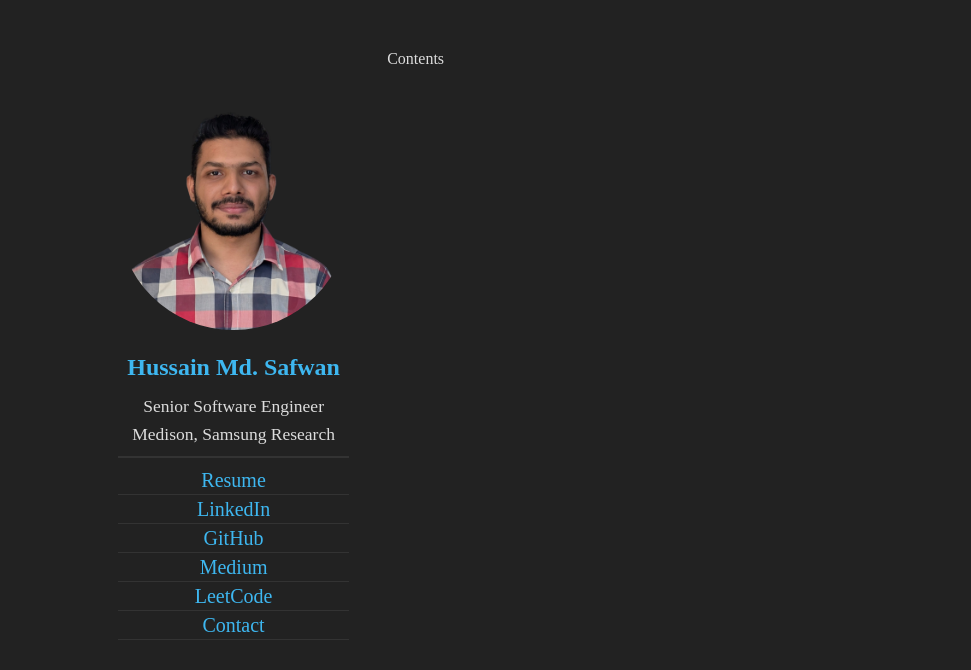
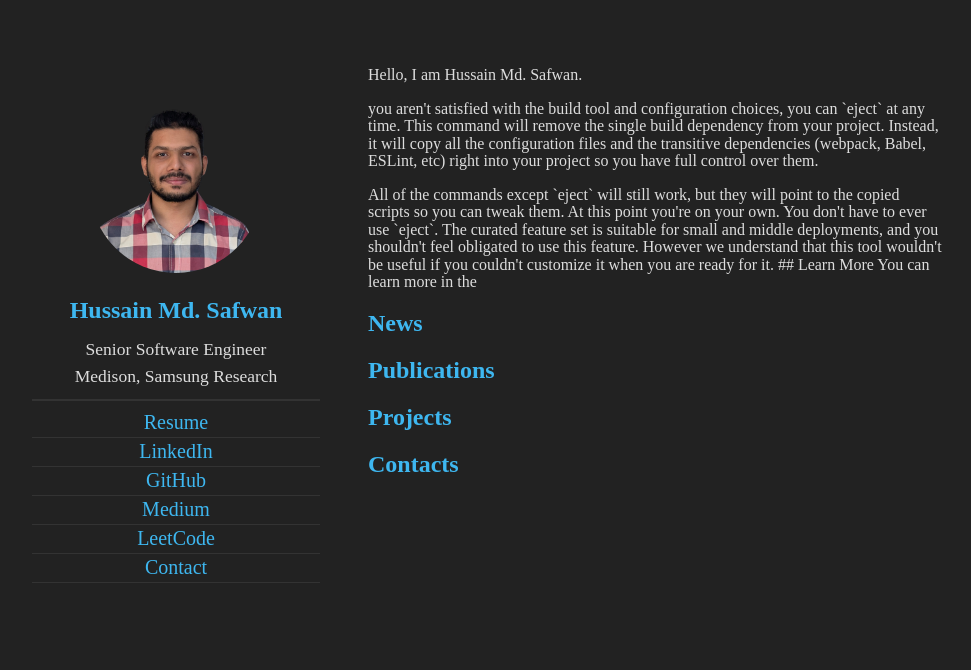
Before and after one commit to Hussain-Safwan/my-portfolio, a React (Create React App) app: page / in a window 1280 px wide. Shown: the top 670 px of the page, without its empty margins (176-1147 px from the left). Built offline with nearby package versions, Linux system fonts and the light colour scheme; a web font is replaced by a local one.

Commit message:
contents feeds skeleton

```diff
--- a/src/App.css
+++ b/src/App.css
@@ -10,7 +10,7 @@ body {
 }
 
 .contents {
-  width: 60%;
+  width: 75%;
   margin: auto;
   display: flex;
   margin-top: 50px;
@@ -26,6 +26,10 @@ body {
   margin-top: 50px;
 }
 
+.ql-contents .image {
+  width: 60%;
+  margin: auto;
+}
 .ql-contents img {
   width: 100%;
   border-radius: 50%;
@@ -66,3 +70,11 @@ body {
 .feed-contents {
   width: 60%;
 }
+
+.feed-contents .intro p {
+  line-height: 17.5px;
+}
+
+.feed-contents h2 {
+  color: #3eb7f0;
+}
--- a/src/components/FeedContents.js
+++ b/src/components/FeedContents.js
@@ -1,7 +1,46 @@
 import React from "react";
 
 const FeedContents = (props) => {
-  return <div className="feed-contents">Contents</div>;
+  return (
+    <div className="feed-contents">
+      <div className="intro">
+        <p>Hello, I am Hussain Md. Safwan.</p>
+        <p>
+          you aren't satisfied with the build tool and configuration choices,
+          you can `eject` at any time. This command will remove the single build
+          dependency from your project. Instead, it will copy all the
+          configuration files and the transitive dependencies (webpack, Babel,
+          ESLint, etc) right into your project so you have full control over
+          them.
+        </p>
+        <p>
+          All of the commands except `eject` will still work, but they will
+          point to the copied scripts so you can tweak them. At this point
+          you're on your own. You don't have to ever use `eject`. The curated
+          feature set is suitable for small and middle deployments, and you
+          shouldn't feel obligated to use this feature. However we understand
+          that this tool wouldn't be useful if you couldn't customize it when
+          you are ready for it. ## Learn More You can learn more in the
+        </p>
+      </div>
+
+      <div className="section news">
+        <h2 className="header">News</h2>
+      </div>
+
+      <div className="section publications">
+        <h2 className="header">Publications</h2>
+      </div>
+
+      <div className="section projects">
+        <h2 className="header">Projects</h2>
+      </div>
+
+      <div className="section contacts">
+        <h2 className="header">Contacts</h2>
+      </div>
+    </div>
+  );
 };
 
 export default FeedContents;
--- a/src/components/QuickLinks.js
+++ b/src/components/QuickLinks.js
@@ -6,7 +6,9 @@ const QuickLinks = (props) => {
     <div className="quick-links">
       <div className="ql-contents">
         <div className="upper-main">
-          <img className="me-image" src={Image} />
+          <div className="image">
+            <img className="me-image" src={Image} />
+          </div>
           <h2 className="name">Hussain Md. Safwan</h2>
           <div className="name-sub">
             <p>Senior Software Engineer</p>
```
